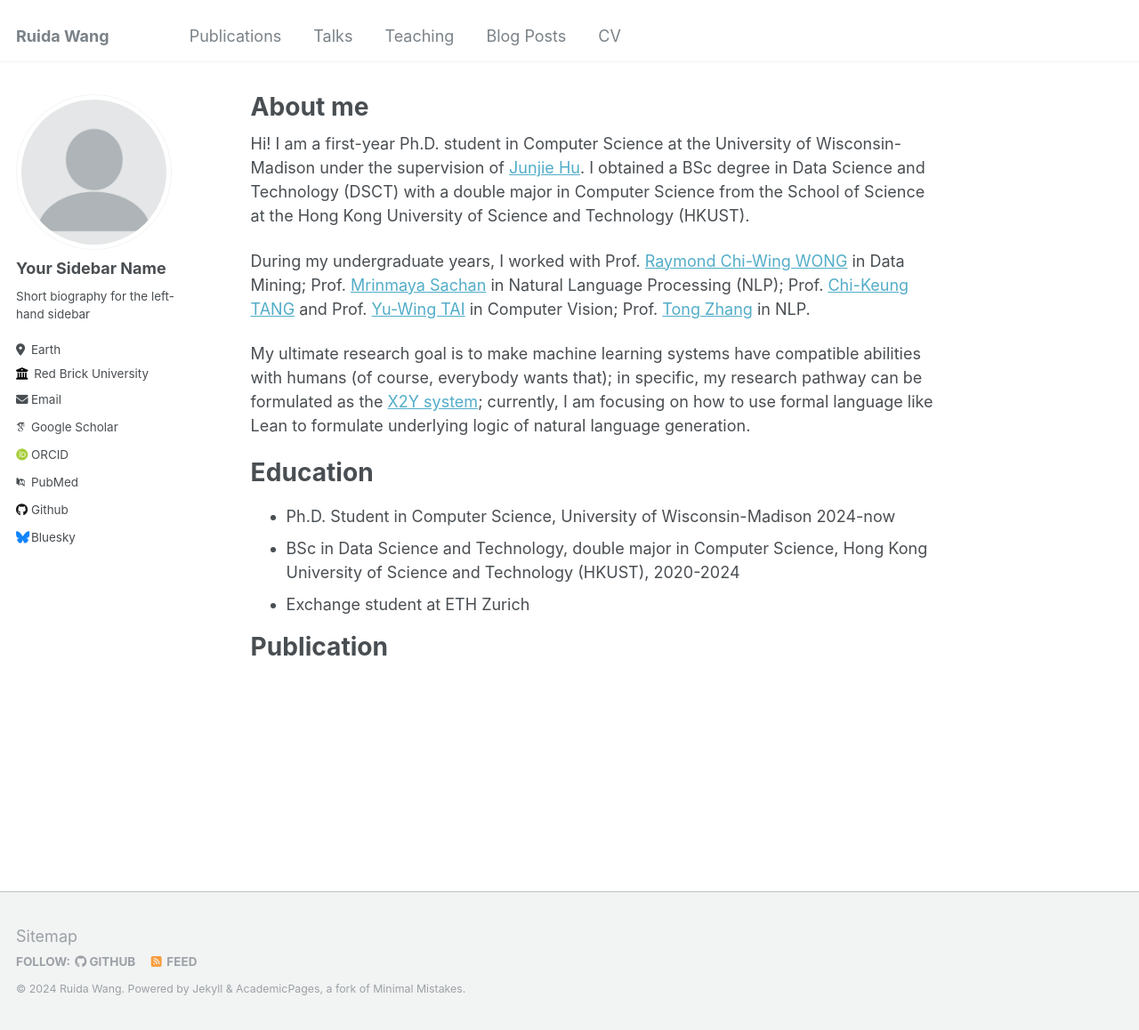
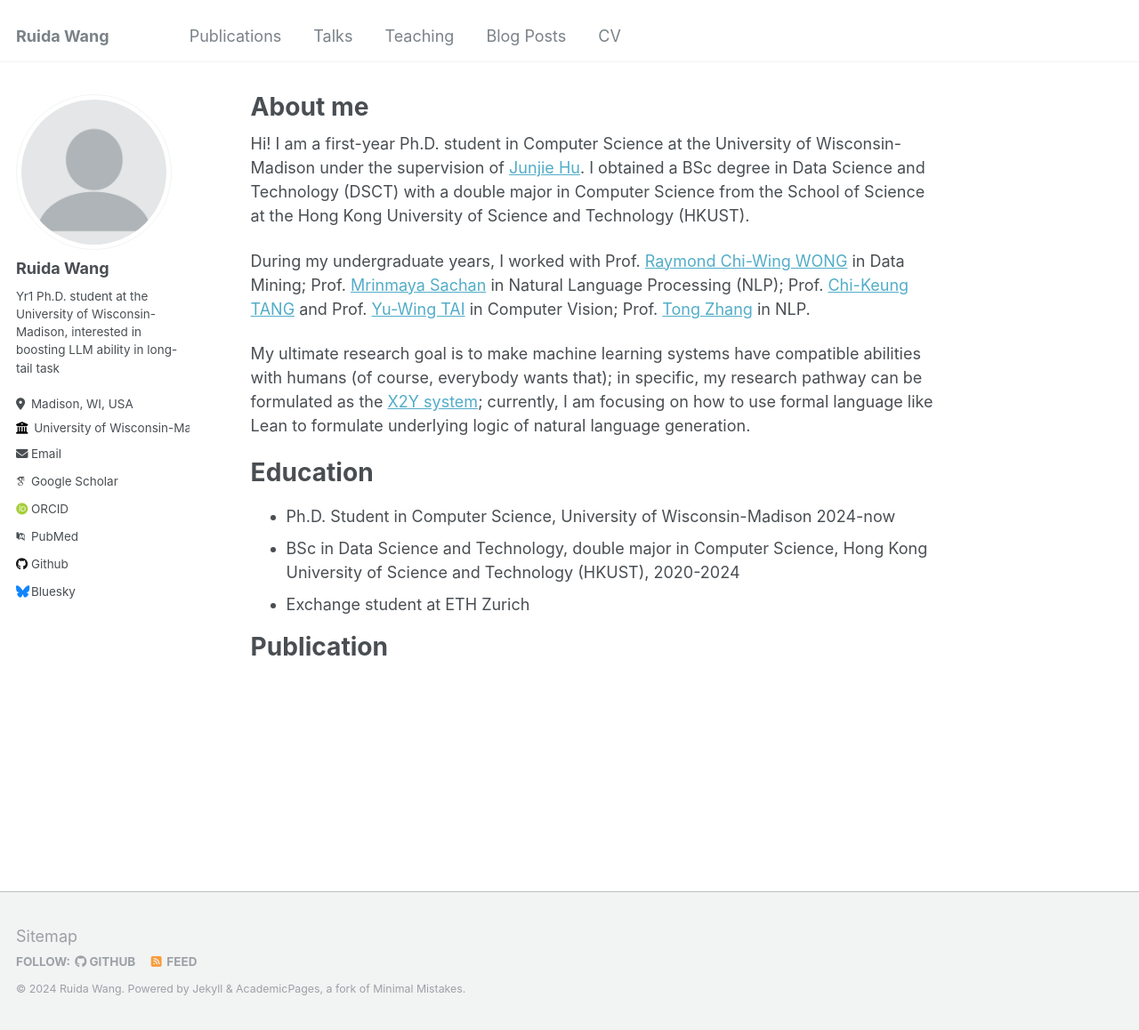
Before and after one commit to RickySkywalker/rickyskywalker.github.io, a Jekyll site: the page built from _pages/about.md, in a window 1280 px wide and 1158 px high. Shown: the whole window at 89% size. Built offline with Jekyll 4.4.1, drawn with Linux system fonts in a browser that asks for light colours; some web fonts are replaced.

Commit message:
Update _config.yml

```diff
--- a/_config.yml
+++ b/_config.yml
@@ -22,13 +22,13 @@ repository               : "rickyskywalker.github.io"
 author:
   # Biographic information
   avatar           : "profile.png"
-  name             : "Your Sidebar Name"
+  name             : "Ruida Wang"
   pronouns         : # example: "she/her"
-  bio              : "Short biography for the left-hand sidebar"
-  location         : "Earth"
-  employer         : "Red Brick University"
+  bio              : "Yr1 Ph.D. student at the University of Wisconsin-Madison, interested in boosting LLM ability in long-tail task"
+  location         : "Madison, WI, USA"
+  employer         : "University of Wisconsin-Madison"
   uri              : # URL
-  email            : "none@example.org"
+  email            : "rwang497@wisc.edu"
 
   # Academic websites
   arxiv            : # URL - Update with the correct link to your profile
```
